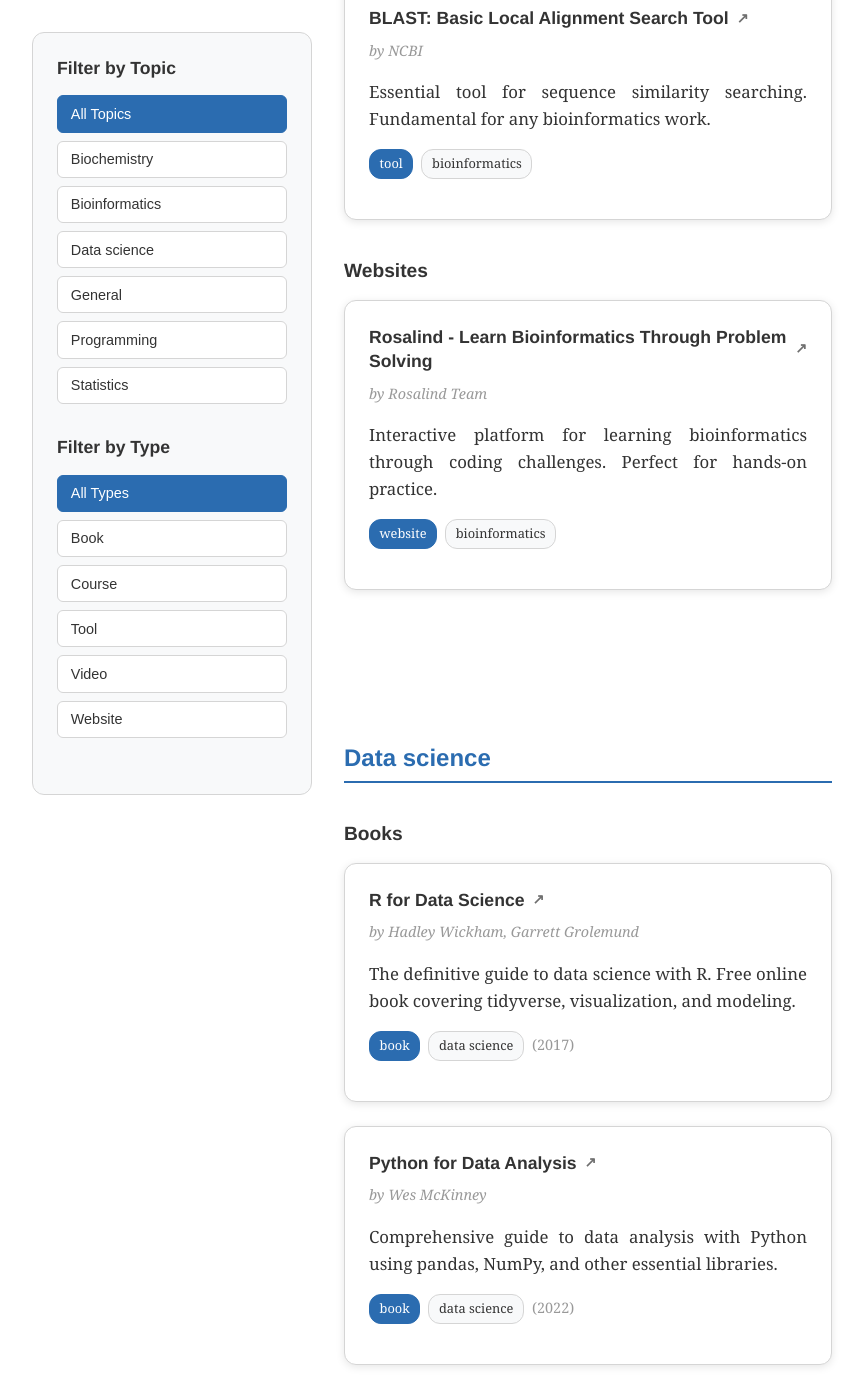
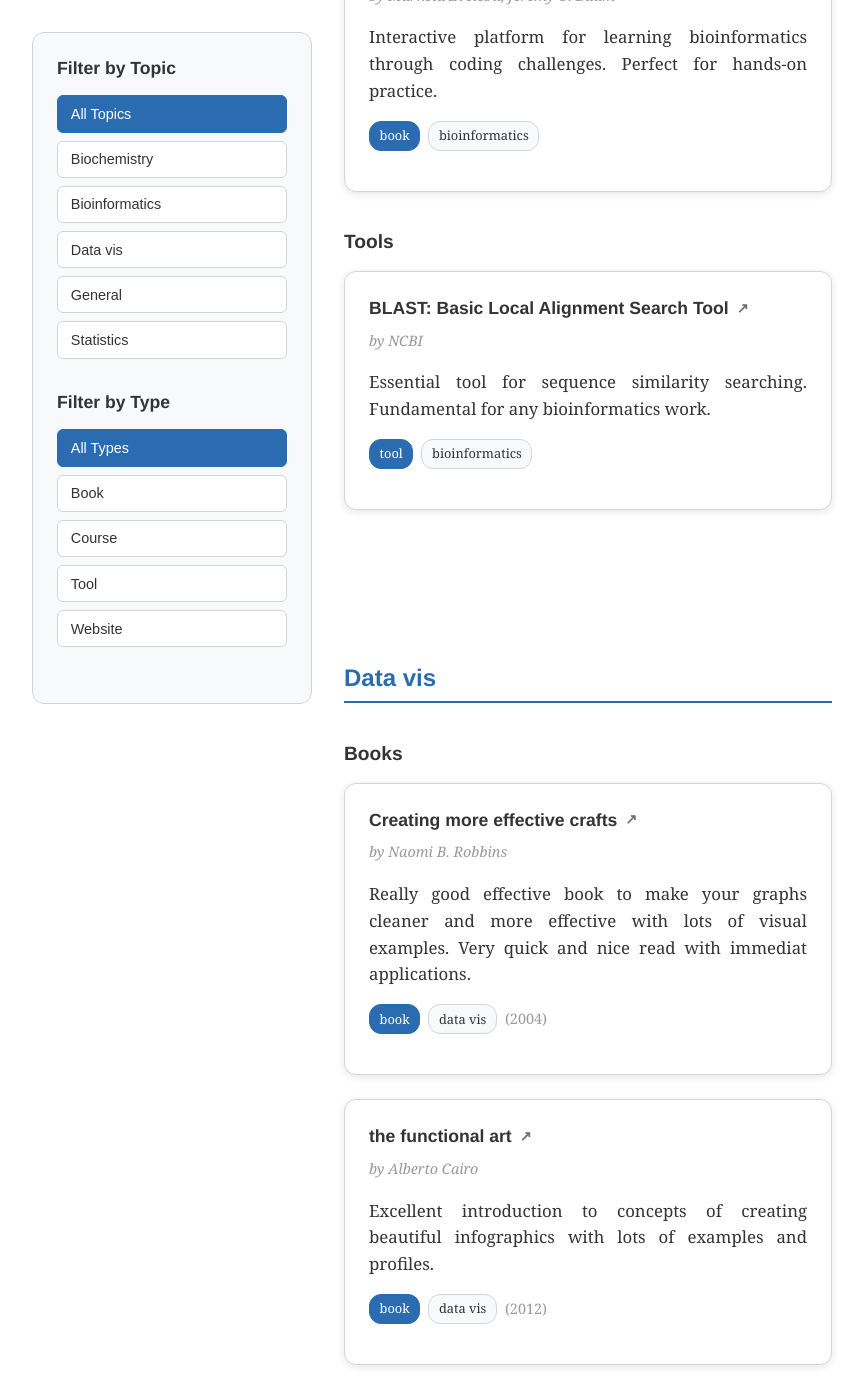
Before and after one commit to boehmax/boehmax.github.io, a Jekyll site: the page built from resources/index.html, in a window 1280 px wide and 1400 px high, scrolled down 2152 px. Shown: the whole window, without its empty margins (208-1071 px from the left). Built offline with Jekyll 4.4.1, drawn with Linux system fonts in a browser that asks for light colours; nearby versions of some CDN libraries; some of the changed text lies outside the part shown.

Commit message:
Revise and update resource entries in resources.yml

```diff
--- a/_data/resources.yml
+++ b/_data/resources.yml
@@ -12,44 +12,45 @@
 #   blog_post: "/blog/2023/01/01/resource-review-title"  # optional - link to detailed review
 
 # Biochemistry Resources
-- title: "Lehninger Principles of Biochemistry"
-  author: "David L. Nelson, Michael M. Cox"
-  url: "https://www.macmillanlearning.com/college/us/product/Lehninger-Principles-of-Biochemistry/p/1319108245"
-  description: "The gold standard textbook for biochemistry. Comprehensive coverage of metabolic pathways, protein structure, and cellular processes."
-  type: "book"
-  topic: "biochemistry"
-  year: 2017
 
-- title: "Biochemistry - Jeremy Berg"
+- title: "Stryer Biochemistry"
   author: "Jeremy M. Berg, John L. Tymoczko, Gregory J. Gatto Jr., Lubert Stryer"
-  url: "https://www.macmillanlearning.com/college/us/product/Biochemistry/p/1319114652"
+  url: "https://link.springer.com/book/10.1007/978-3-662-54620-8"
   description: "Excellent biochemistry textbook with clear explanations and beautiful illustrations. Great for understanding enzyme mechanisms."
   type: "book"
   topic: "biochemistry"
-  year: 2019
+  year: 2018
 
-- title: "MIT 7.05 Biochemistry"
+- title: "Biological Chemistry II"
   author: "MIT OpenCourseWare"
-  url: "https://ocw.mit.edu/courses/7-05-biochemistry-spring-2020/"
+  url: "https://ocw.mit.edu/courses/5-08j-biological-chemistry-ii-spring-2016/"
   description: "Free MIT biochemistry course with video lectures, problem sets, and exams. Excellent for self-study."
   type: "course"
   topic: "biochemistry"
-  year: 2020
+  year: 2016
+
+- title: "Intro to Chemical Biology"
+  author: "UCI Open"
+  url: "https://www.youtube.com/watch?v=wJGR5Y-Qqac&list=PLqOZ6FD_RQ7nT_YuhXKJVEDPjGvj5Lspa"
+  description: "Free UCI biochemistry course with video lectures. Excellent for self-study, comes with a book that is also nice."
+  type: "course"
+  topic: "biochemistry"
+  year: 2015
 
 # Bioinformatics Resources
-- title: "Bioinformatics and Functional Genomics"
-  author: "Jonathan Pevsner"
-  url: "https://www.wiley.com/en-us/Bioinformatics+and+Functional+Genomics%2C+3rd+Edition-p-9781118581780"
-  description: "Comprehensive introduction to bioinformatics covering sequence analysis, phylogenetics, and genomics."
+- title: "Bioinformatics Data Skills"
+  author: "Vince Buffalo"
+  url: "https://vincebuffalo.com/book/"
+  description: "Very nice book for anyone starting to do Bioinformatics and need some tips and tricks from the computer side. Higly recommend!"
   type: "book"
   topic: "bioinformatics"
   year: 2015
 
-- title: "Rosalind - Learn Bioinformatics Through Problem Solving"
-  author: "Rosalind Team"
-  url: "https://rosalind.info"
+- title: "Understanding Bioinformatics"
+  author: "Marketa Zvelebil, Jeremy O. Baum"
+  url: "https://www.taylorfrancis.com/books/mono/10.1201/9780203852507/understanding-bioinformatics-marketa-zvelebil-jeremy-baum"
   description: "Interactive platform for learning bioinformatics through coding challenges. Perfect for hands-on practice."
-  type: "website"
+  type: "book"
   topic: "bioinformatics"
 
 - title: "BLAST: Basic Local Alignment Search Tool"
@@ -60,54 +61,18 @@
   topic: "bioinformatics"
 
 # Data Science Resources
-- title: "R for Data Science"
-  author: "Hadley Wickham, Garrett Grolemund"
-  url: "https://r4ds.had.co.nz/"
-  description: "The definitive guide to data science with R. Free online book covering tidyverse, visualization, and modeling."
-  type: "book"
-  topic: "data-science"
-  year: 2017
-
-- title: "Python for Data Analysis"
-  author: "Wes McKinney"
-  url: "https://wesmckinney.com/book/"
-  description: "Comprehensive guide to data analysis with Python using pandas, NumPy, and other essential libraries."
-  type: "book"
-  topic: "data-science"
-  year: 2022
-
-- title: "StatQuest with Josh Starmer"
-  author: "Josh Starmer"
-  url: "https://www.youtube.com/c/joshstarmer"
-  description: "Excellent YouTube channel explaining statistics and machine learning concepts clearly and intuitively."
-  type: "video"
+- title: "Stu Hunter Teaches Statistic"
+  author: "JMP"
+  url: "https://www.youtube.com/watch?v=NoVlRAq0Uxs&list=PL335F9F2DE78A358B"
+  description: "Excellent introduction to statistic."
+  type: "course"
   topic: "statistics"
+  year: 1966
 
 # Programming Resources
-- title: "The R Book"
-  author: "Michael J. Crawley"
-  url: "https://www.wiley.com/en-us/The+R+Book%2C+2nd+Edition-p-9780470973929"
-  description: "Comprehensive reference for R programming. Covers everything from basics to advanced statistical modeling."
-  type: "book"
-  topic: "programming"
-  year: 2012
 
-- title: "Automate the Boring Stuff with Python"
-  author: "Al Sweigart"
-  url: "https://automatetheboringstuff.com/"
-  description: "Practical introduction to Python programming. Free online book perfect for scientists learning automation."
-  type: "book"
-  topic: "programming"
-  year: 2019
 
 # Research Methods and General Science
-- title: "The Craft of Research"
-  author: "Wayne C. Booth, Gregory G. Colomb, Joseph M. Williams"
-  url: "https://press.uchicago.edu/ucp/books/book/chicago/C/bo23521678.html"
-  description: "Essential guide to conducting and writing research. Valuable for any scientist or graduate student."
-  type: "book"
-  topic: "general"
-  year: 2016
 
 - title: "Nature Methods"
   author: "Nature Publishing Group"
@@ -115,3 +80,27 @@
   description: "Leading journal for new methods and techniques in biological research. Essential for staying current."
   type: "website"
   topic: "general"
+
+- title: "Current Protocols"
+  author: "Nature Publishing Group"
+  url: "https://currentprotocols.onlinelibrary.wiley.com/"
+  description: "Many usefull protocols. Many Universities are not subscript to this Journal, though."
+  type: "website"
+  topic: "general"
+
+# Data Visualisation
+- title: "Creating more effective crafts"
+  author: "Naomi B. Robbins"
+  url: "https://onlinelibrary.wiley.com/doi/book/10.1002/9780471698180#aboutBook-pane"
+  description: "Really good effective book to make your graphs cleaner and more effective with lots of visual examples. Very quick and nice read with immediat applications."
+  type: "book"
+  topic: "data-vis"
+  year: 2004
+
+- title: "the functional art"
+  author: "Alberto Cairo"
+  url: "https://books.google.se/books/about/The_Functional_Art.html?id=xwjhh6Wu-VUC&redir_esc=y"
+  description: "Excellent introduction to concepts of creating beautiful infographics with lots of examples and profiles."
+  type: "book"
+  topic: "data-vis"
+  year: 2012
```
